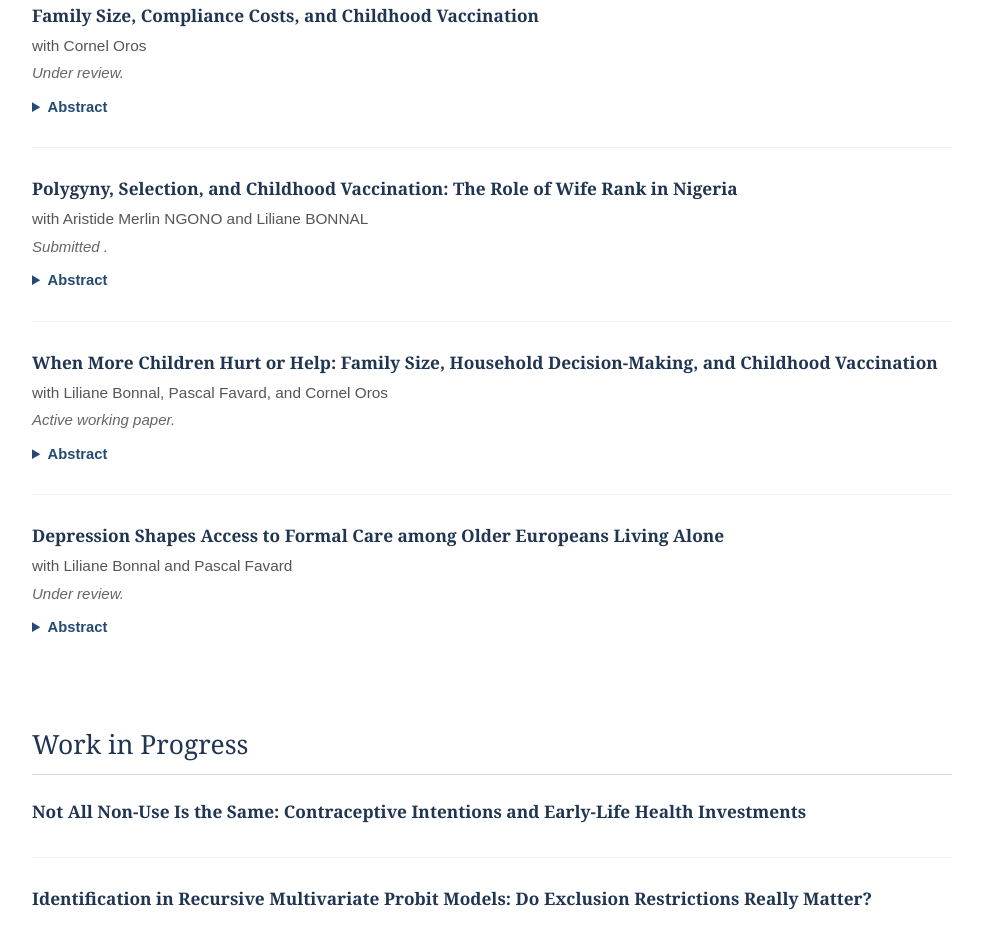
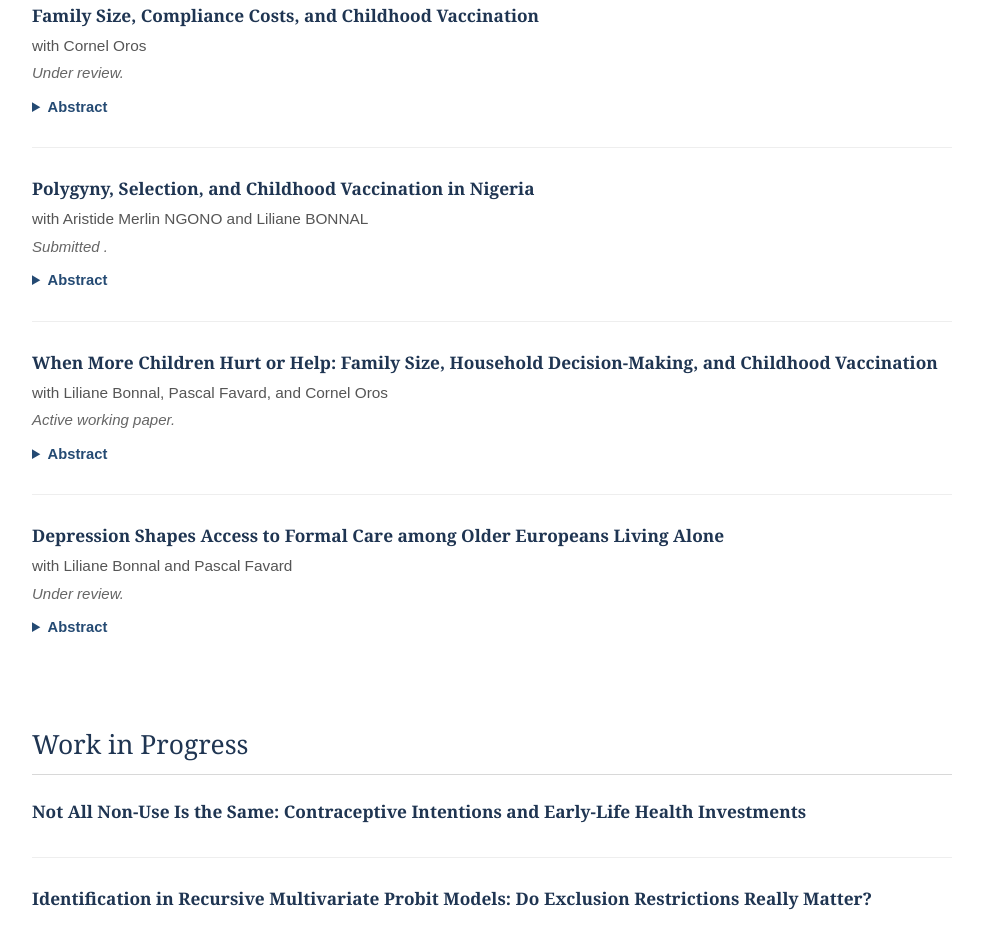
Before and after one commit to KOLANITadandjoa/KOLANITadandjoa, a plain HTML site: page research.html in a window 1280 px wide. Shown: the part 1116-2064 px from the top of the page, without its empty margins (148-1131 px from the left). Drawn offline with Linux system fonts and the light colour scheme.

Commit message:
Update research.html

```diff
--- a/research.html
+++ b/research.html
@@ -555,7 +555,7 @@
         <li class="paper">
 
           <span class="paper-title">
-            Polygyny, Selection, and Childhood Vaccination: The Role of Wife Rank in Nigeria
+            Polygyny, Selection, and Childhood Vaccination in Nigeria
           </span>
 
           <div class="paper-authors">
```
